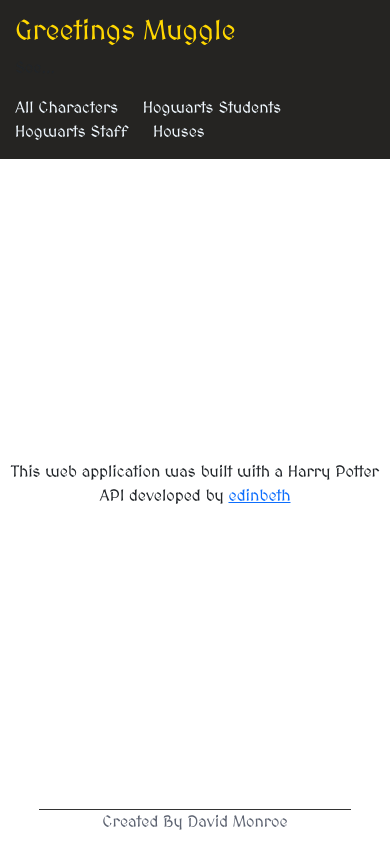
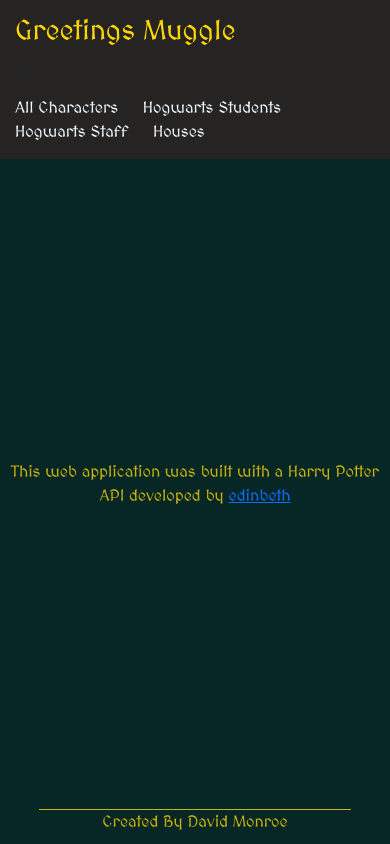
Before and after one commit to davidzaaan/harry-potter-api, a Flask app: page / in a window 390 px wide. Run offline with Flask 2, Linux system fonts and the light colour scheme; some libraries are stand-ins or nearby versions.

Commit message:
Changed card styling

```diff
--- a/static/css/characters.css
+++ b/static/css/characters.css
@@ -1,5 +1,5 @@
 body {
-    background: url('../images/characters.jpg');
+    /* background: url('../images/characters.jpg'); */
     background-repeat: no-repeat;
     background-size: cover;
     background-position: center;
--- a/static/css/main.css
+++ b/static/css/main.css
@@ -10,6 +10,7 @@ body {
     flex-direction: column;
     justify-content: space-between;
     min-height: 100vh;
+    background-color: #062726;
   }
 
   h1 {
@@ -39,39 +40,60 @@ body {
   footer {
     margin: 0 10px 10px 10px;
     align-self: center;
-    color: #5e6472;
+    color: #f7d308d0;
     width: 80%;
-    border-top: 1px solid #333333;
+    border-top: 1px solid #f7d308d0;
     text-align: center;
   }
 
+  /* index page styling */
   .index-content {
     text-align: center;
+    color: #f7d308d0;
+  }
+
+  .index-header {
+    display: flex;
   }
 
   .content {
     width: 70vw;
     height: 70vh;
-    background: red;
+    background: #540b0e;
     display: flex;
     flex-wrap: wrap;
     justify-content: center;
     margin: 15px auto;
     border: 2px solid black;
-    box-shadow: 10px 5px 5px #333333;
+    /* box-shadow: 10px 5px 5px #333333; */
     overflow-y: scroll;
   }
 
   .card {
     height: 250px;
     margin: 20px;
-    background: green;
+    background: #312244;
+    color: white;
   }
 
   .card-body {
     justify-content: center;
     align-items: center;
   }
+
+  @media (max-width: 1180px) {
+    .index-header {
+      display: flex;
+      flex-direction: column;
+      align-items: center;
+      justify-content: center;
+    }
+  }
+
+  /* ---------------------- */
+  /* ---------------------- */
+  /* ---------------------- */
+
 
   /* students page settings */
   .students-main-content {
--- a/templates/characters.html
+++ b/templates/characters.html
@@ -23,7 +23,7 @@
                 {% if character.house %}
                     <p class="card-text">{{ character.house }}</p>
                 {% endif %}
-                <a href="{{ url_for('character', name=character.name) }}" class="btn btn-primary">See more about {{ character.name }}</a>
+                <a href="{{ url_for('character', name=character.name) }}" class="btn btn-warning">See more about {{ character.name }}</a>
             </div>
         </div>
         {% endfor %}
```
